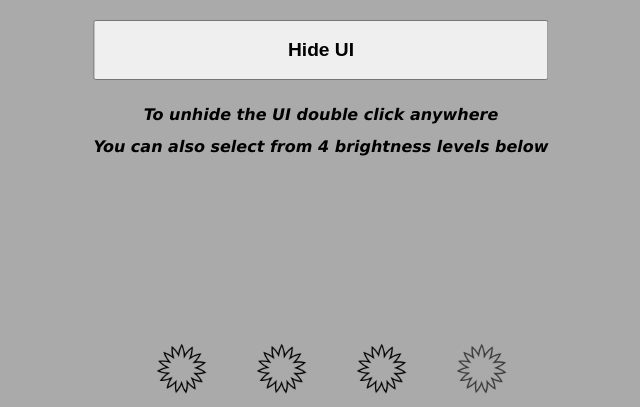
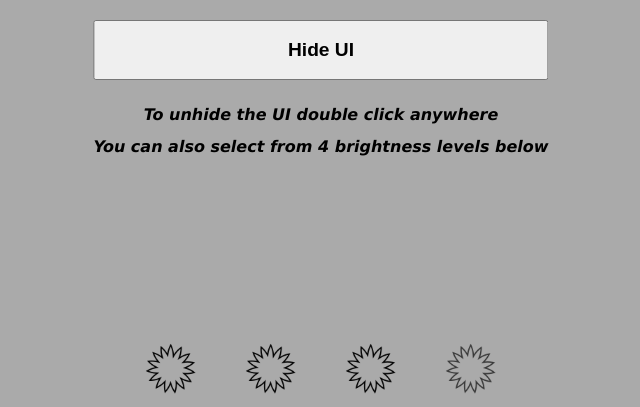
Before and after one commit to dalyaidan1/sadlamp, a plain HTML site: page index.html in a window 1280 px wide. Shown: the part 393-800 px from the top of the page, without its empty margins (319-959 px from the left). Drawn offline with nearby package versions, Linux system fonts and the light colour scheme.

Commit message:
properly centered light control

```diff
--- a/css/sad.css
+++ b/css/sad.css
@@ -91,22 +91,26 @@ p{
 {
 	position: absolute;
 	bottom:0;
-	left:53%;
-	transform: translateX(-53%);
+	left:50%;
+	transform: translateX(-50%);
 }
 
 #levels ul
 {
 	list-style: none;
+	width:100%;
 }
 #levels li
 {
 	float: right;
+	width:25%;
 }
 #levels li input
 {
 	width:70%;
+	margin:0 15%;
 }
+
 @media only screen and (max-width: 600px) {
 	#title{
 		font-size: 0.8em;
```
